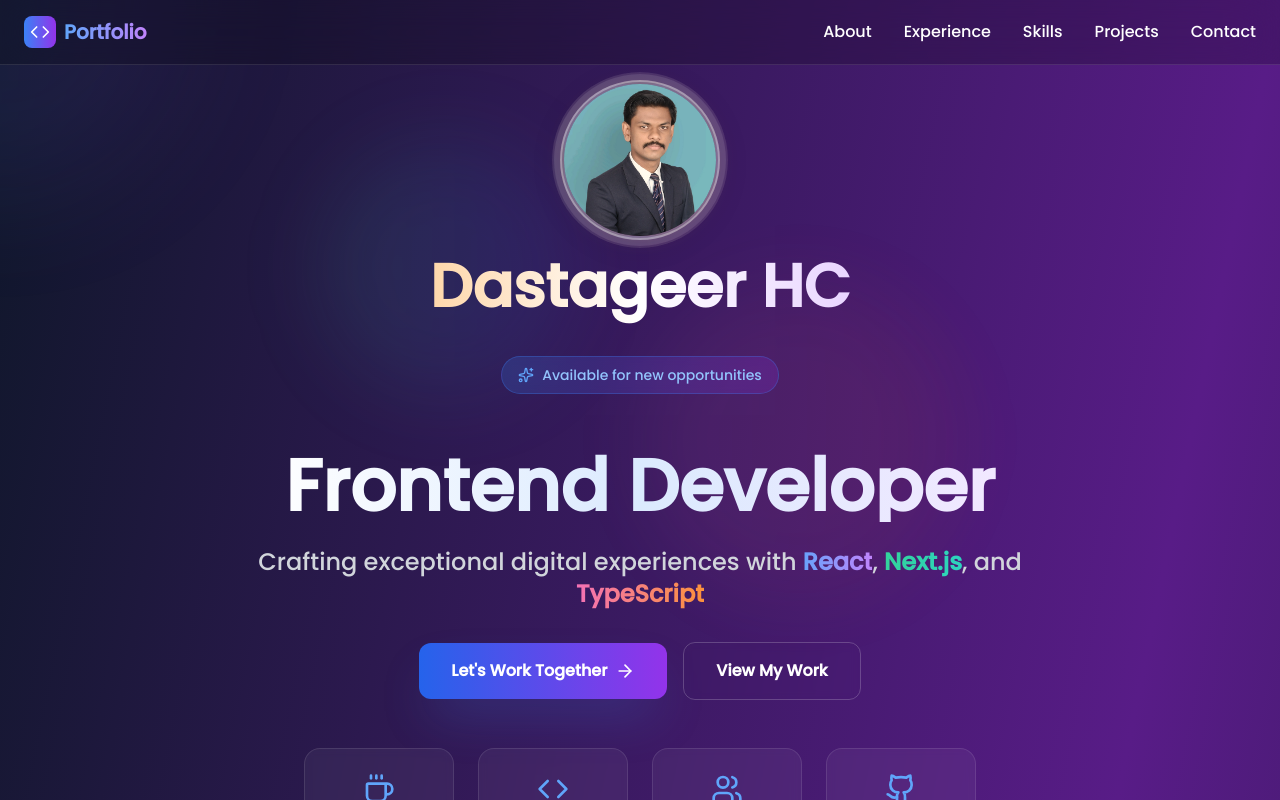
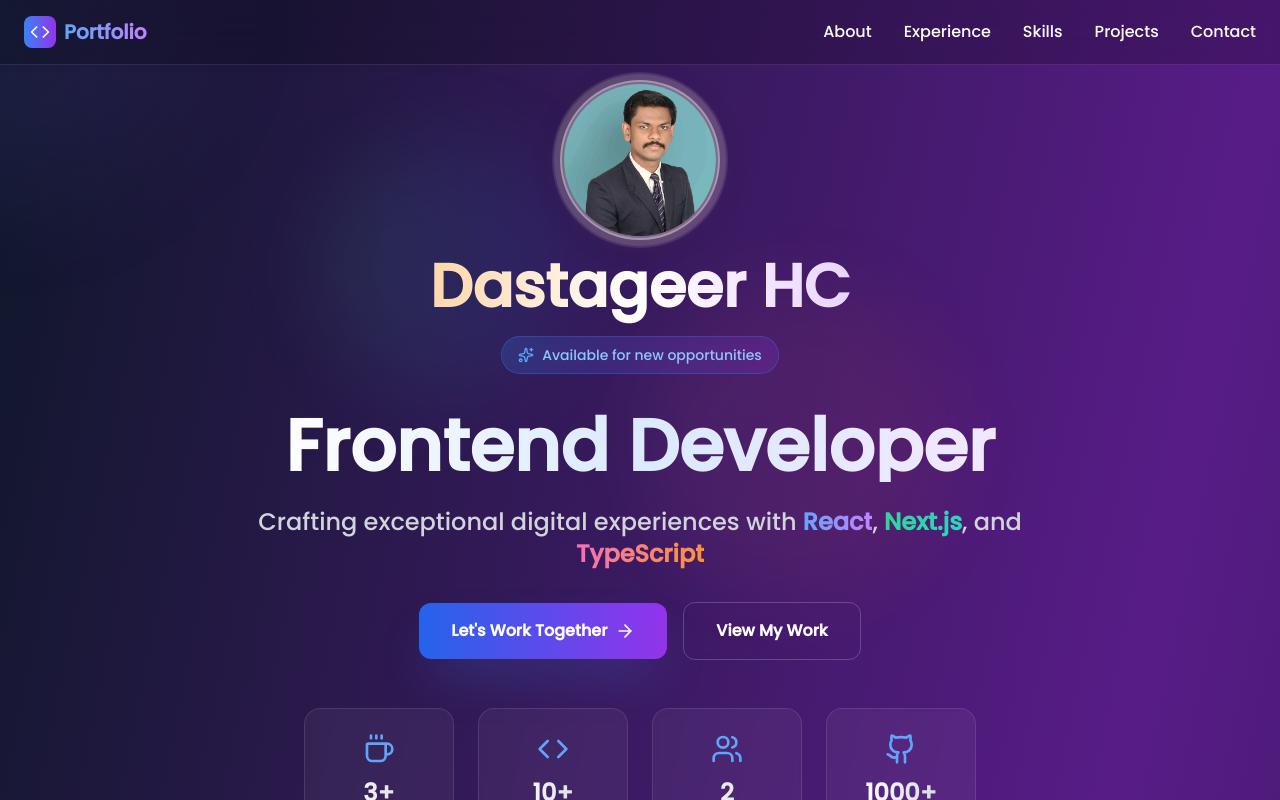
Before and after one commit to dastageer-hc/portfolio, a React (Create React App) app: page / in a window 1280 px wide. Shown: the top 800 px of the page. Built offline with nearby package versions, Linux system fonts and the light colour scheme.

Commit message:
revamp layout issues fixed

```diff
--- a/src/components/Portfolio/Portfolio.jsx
+++ b/src/components/Portfolio/Portfolio.jsx
@@ -191,8 +191,8 @@ const Portfolio = () => {
                             />
                             <div className="absolute inset-0 rounded-full pointer-events-none border-2 border-white/30" style={{ boxShadow: '0 0 0 6px rgba(255,255,255,0.10), 0 2px 16px 0 rgba(255,186,115,0.10)' }} />
                         </div>
-                        <h1 className="text-4xl md:text-6xl font-extrabold bg-gradient-to-r from-orange-200 via-white to-purple-200 bg-clip-text text-transparent mb-5 h-[5rem]">Dastageer HC</h1>
-                        <div className="inline-flex items-center px-4 py-2 bg-gradient-to-r from-blue-500/20 to-purple-600/20 rounded-full border border-blue-500/30 backdrop-blur-sm mb-6">
+                        <h1 className="text-4xl md:text-6xl font-extrabold bg-gradient-to-r from-orange-200 via-white to-purple-200 bg-clip-text text-transparent mb-2 h-[4.5rem]">Dastageer HC</h1>
+                        <div className="inline-flex items-center px-4 py-2 bg-gradient-to-r from-blue-500/20 to-purple-600/20 rounded-full border border-blue-500/30 backdrop-blur-sm mb-1">
                             <Sparkles className="w-4 h-4 mr-2 text-blue-400" />
                             <span className="text-sm text-blue-300">Available for new opportunities</span>
                         </div>
```
